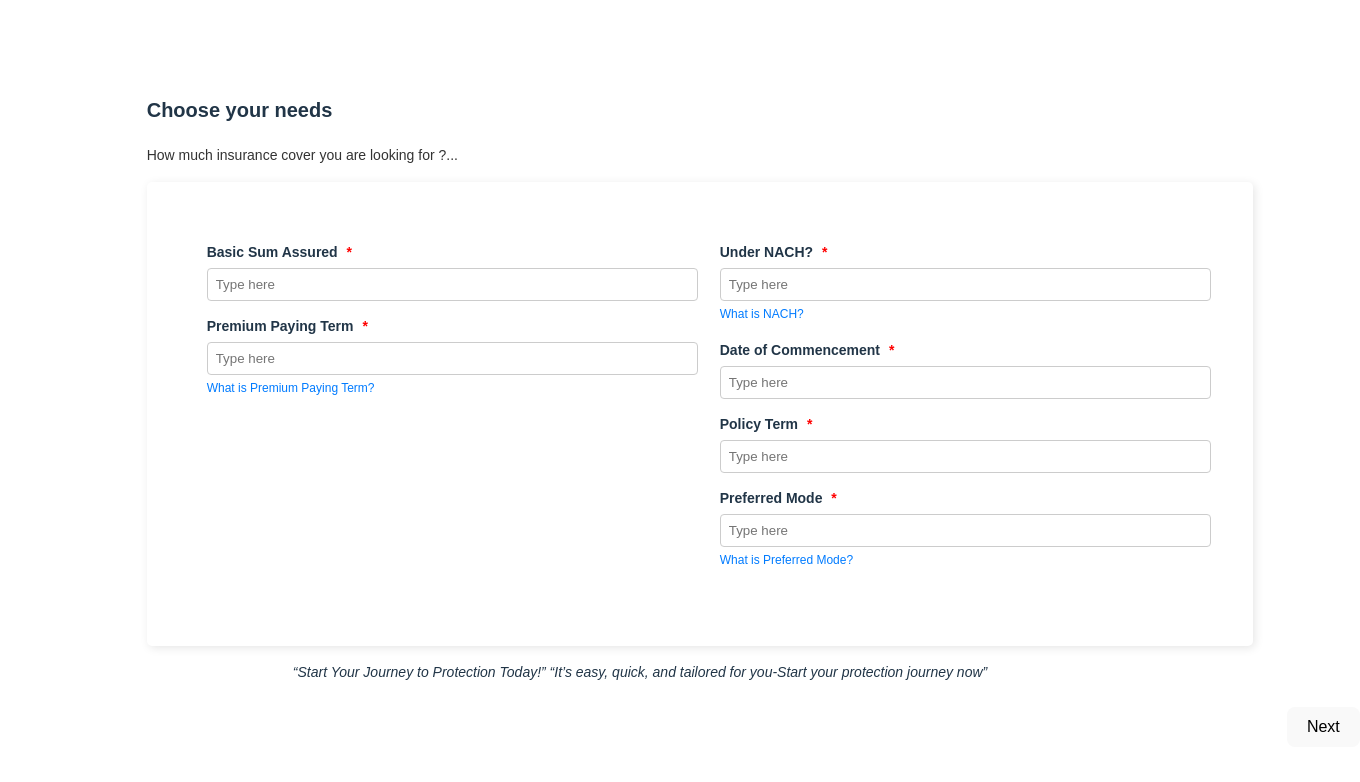
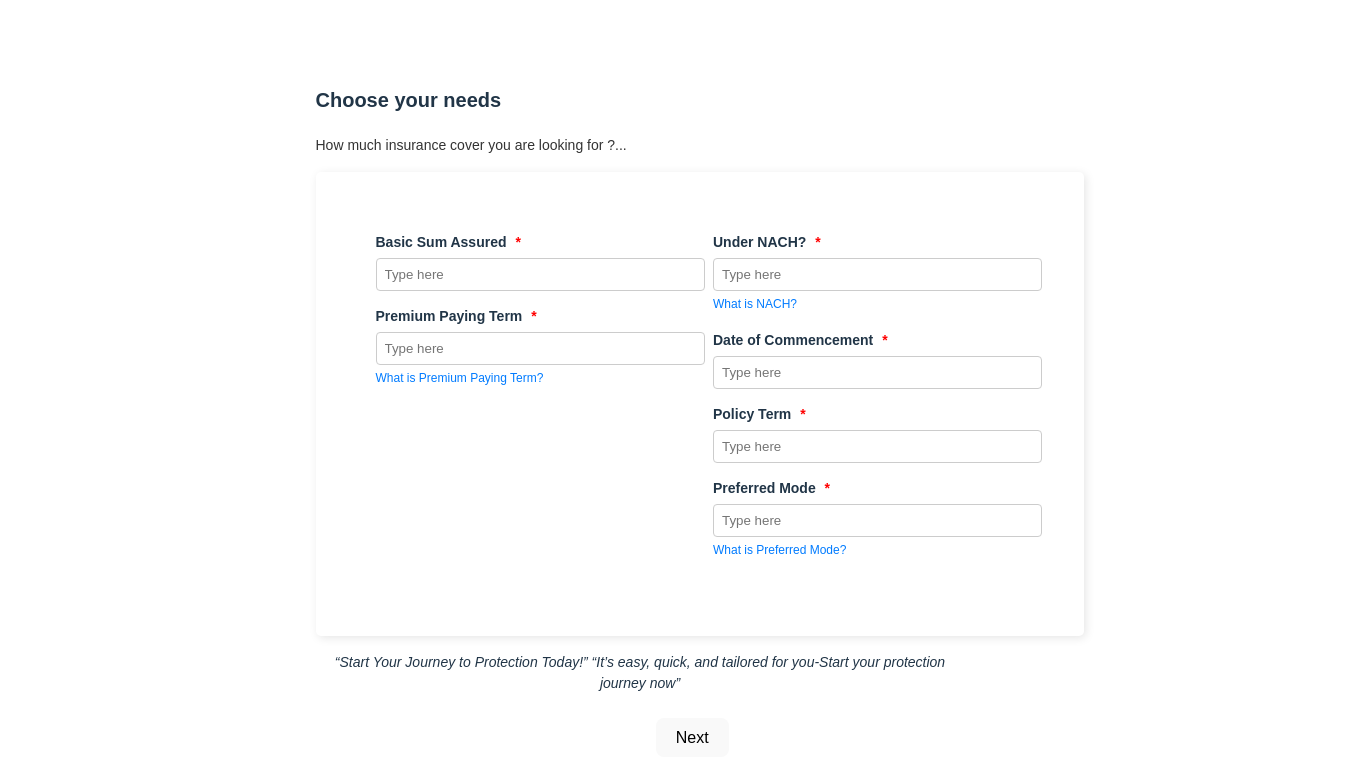
Before and after one commit to Praneethvarma807/InsurancePage, a React (Vite) app: page /form1 in a window 1280 px wide. Shown: the top 782 px of the page, 1360 px wide, since content can reach past the window. Built offline with nearby package versions, Linux system fonts and the light colour scheme.

Commit message:
Update insuranceFormpages.css

```diff
--- a/src/insuranceFormpages.css
+++ b/src/insuranceFormpages.css
@@ -46,7 +46,7 @@ body {
   padding: 20px;
   position: center;
   margin: 5rem;
-  margin-top: 50rem;
+  margin-top: 30rem;
   padding: 1em;
   border-radius: 1em;
 
@@ -209,6 +209,7 @@ span {
   gap: 5px;
   padding-bottom: 0;
 }
+
 .insurance-page0-check-div li p {
   gap: 0px;
   font-weight: 100;
@@ -221,7 +222,7 @@ span {
   border: #fff;;
   border-radius: 10px;
   color: #000;
-  margin-inline-start: 70em;
+  margin-inline-start:20em;
 
 }
 .form-submit-div1{
@@ -229,12 +230,12 @@ span {
   border: #fff;;
   border-radius: 10px;
   color: #000;
-  margin-inline-start: 70em;
+  margin-inline-start: 20em;
 
 }
 .form-submit-div2{
   padding: 10px 20px;
-  align-items: center;
+
   border-radius: 10px;
   margin-inline-start: 35em;
 
@@ -252,7 +253,7 @@ span {
 
 .insurancefrompage1-div {
   width: 80%;
-  margin-top: 50em;
+  margin-top: 60em;
   margin: auto;
   font-family: Arial, sans-serif;
 }
@@ -343,7 +344,7 @@ a:hover {
 /* InsurancePage2 */
 .insurancefrompage2-div1 {
   padding: 10px;
-  margin-top: 50em;
+  margin-top: 30em;
   text-align: start;
 }
 .insurancefrompage2-div1 h3 {
```
